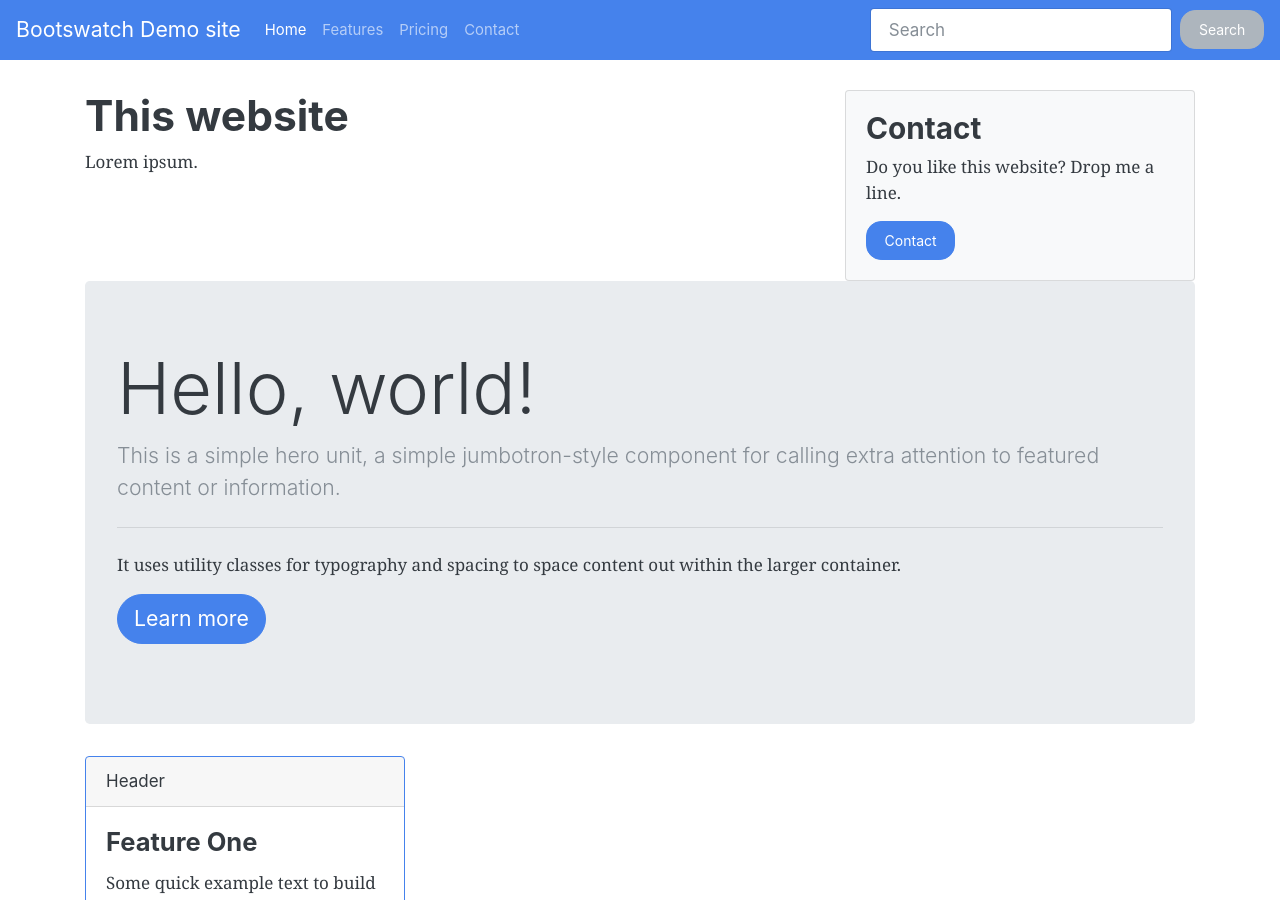
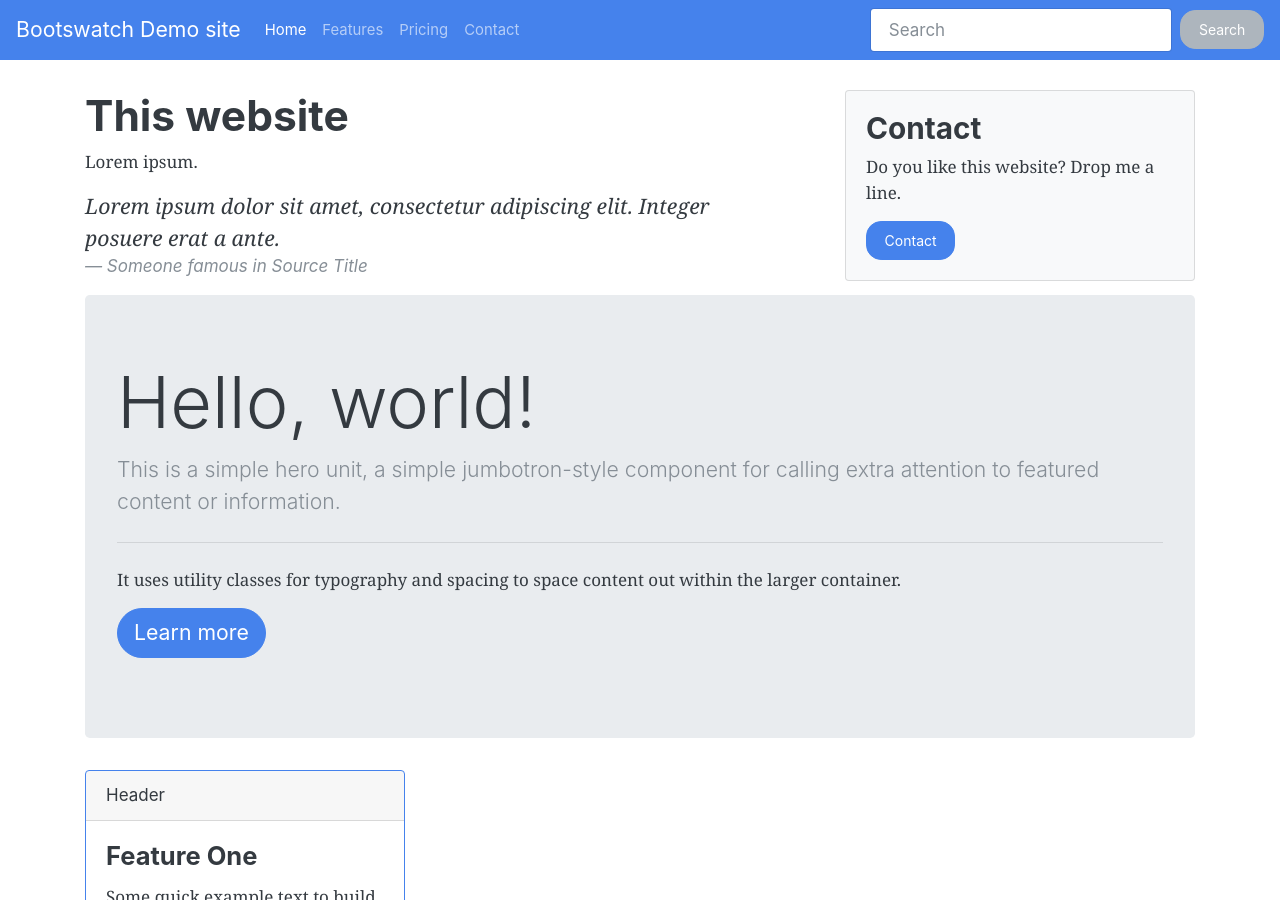
Before and after one commit to Ikass/bootswatch-demo, a Jekyll site: the page built from index.md, in a window 1280 px wide and 900 px high. Built offline with Jekyll 4.4.1, drawn with Linux system fonts in a browser that asks for light colours; our own code applies the rules of GitHub Pages for plain Markdown files.

Commit message:
Update index.md

```diff
--- a/index.md
+++ b/index.md
@@ -5,3 +5,8 @@ layout: home
 # This website
 
 Lorem ipsum.
+
+<blockquote class="blockquote">
+  <p class="mb-0">Lorem ipsum dolor sit amet, consectetur adipiscing elit. Integer posuere erat a ante.</p>
+  <footer class="blockquote-footer">Someone famous in <cite title="Source Title">Source Title</cite></footer>
+</blockquote>
```
